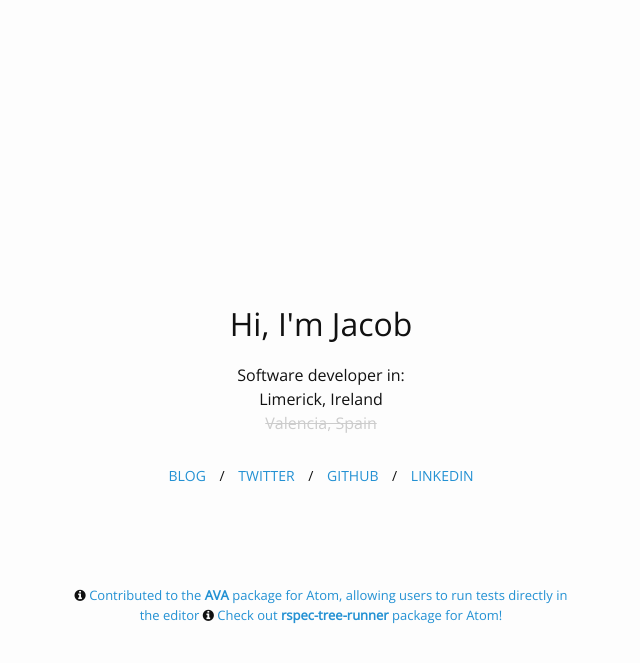
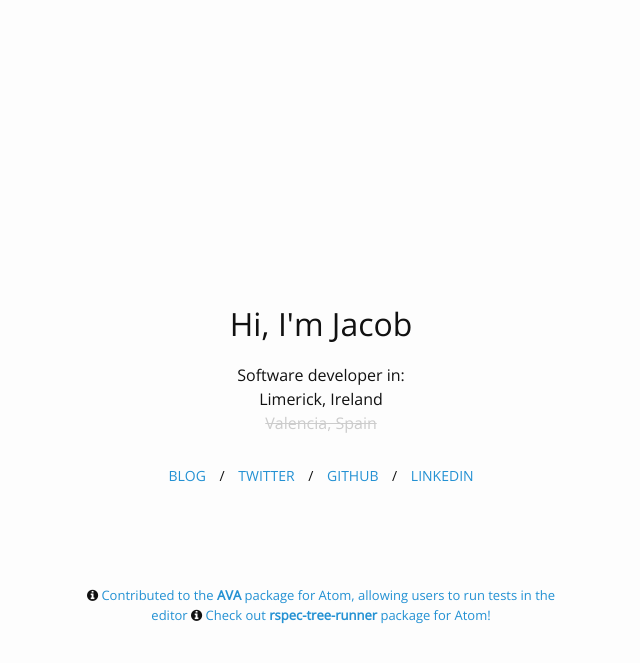
Before and after one commit to jacobmendoza/jacobmendoza.github.io, a Jekyll site: the page built from index.html, in a window 1280 px wide. Shown: the top 663 px of the page, without its empty margins (319-959 px from the left). Built offline with Jekyll 4.4.1, drawn with Linux system fonts in a browser that asks for light colours; nearby versions of some CDN libraries.

Commit message:
Added Atom AVA package contribution - fixing styles

```diff
--- a/index.html
+++ b/index.html
@@ -14,7 +14,7 @@
      <a target="_blank" href="https://es.linkedin.com/in/jacobmendozapadilla/en">LinkedIn</a>
   </div>
     <div id="contributions">
-    <i class="fa fa-info-circle"></i>&nbsp;<a target="_blank"  href="https://github.com/avajs/atom-ava">Contributed to the <strong>AVA</strong> package for Atom, allowing users to run tests directly in the editor</a>
+    <i class="fa fa-info-circle"></i>&nbsp;<a target="_blank"  href="https://github.com/avajs/atom-ava">Contributed to the <strong>AVA</strong> package for Atom, allowing users to run tests in the editor</a>
     <i class="fa fa-info-circle"></i>&nbsp;<a target="_blank"  href="https://atom.io/packages/rspec-tree-runner">Check out <strong>rspec-tree-runner</strong> package for Atom!</a>
   </div>
 </div>
```
